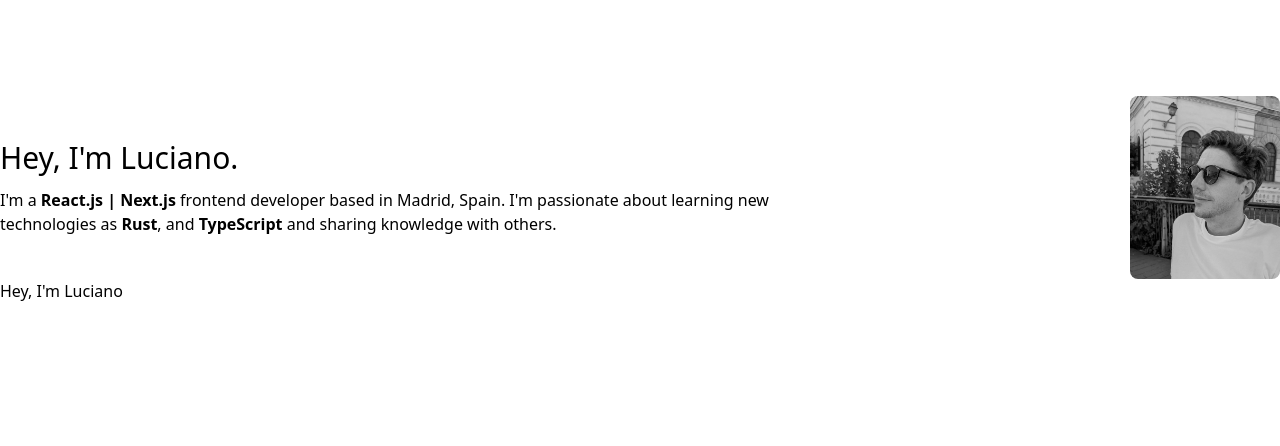
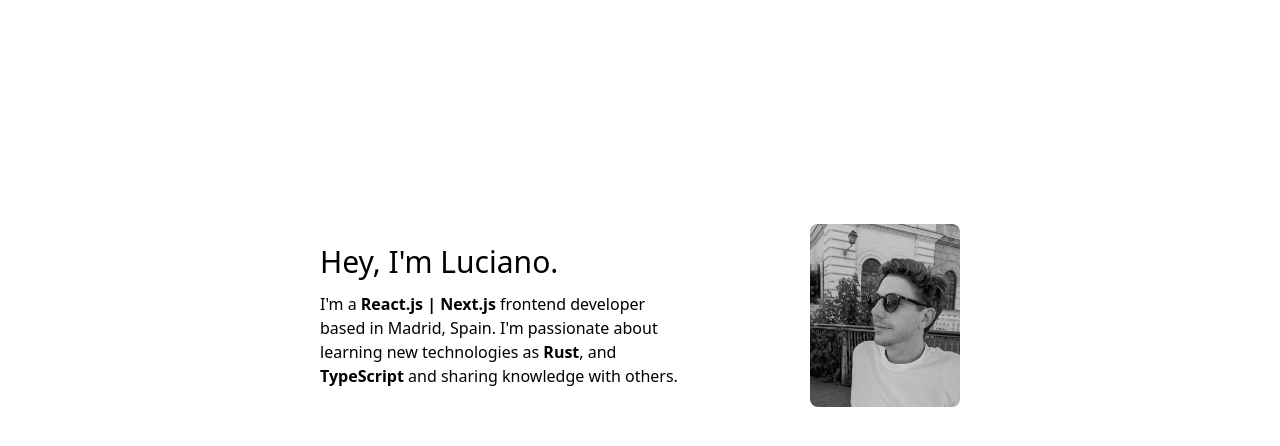
Before and after one commit to luchosr/portfolio-2024, a React (Vite) app: page / in a window 1280 px wide. Shown: the top 446 px of the page. Built offline with nearby package versions, Linux system fonts and the light colour scheme.

Commit message:
style: adds styling to app's layout

```diff
--- a/src/App.tsx
+++ b/src/App.tsx
@@ -2,13 +2,9 @@ import Header from './components/Header';
 
 function App() {
   return (
-    <>
+    <main className="py-32 max-w-2xl mx-auto flex flex-col gap-32 px-4">
       <Header />
-      <main>
-        <h2>Hey, I'm Luciano</h2>
-        <p></p>
-      </main>
-    </>
+    </main>
   );
 }
 
```
